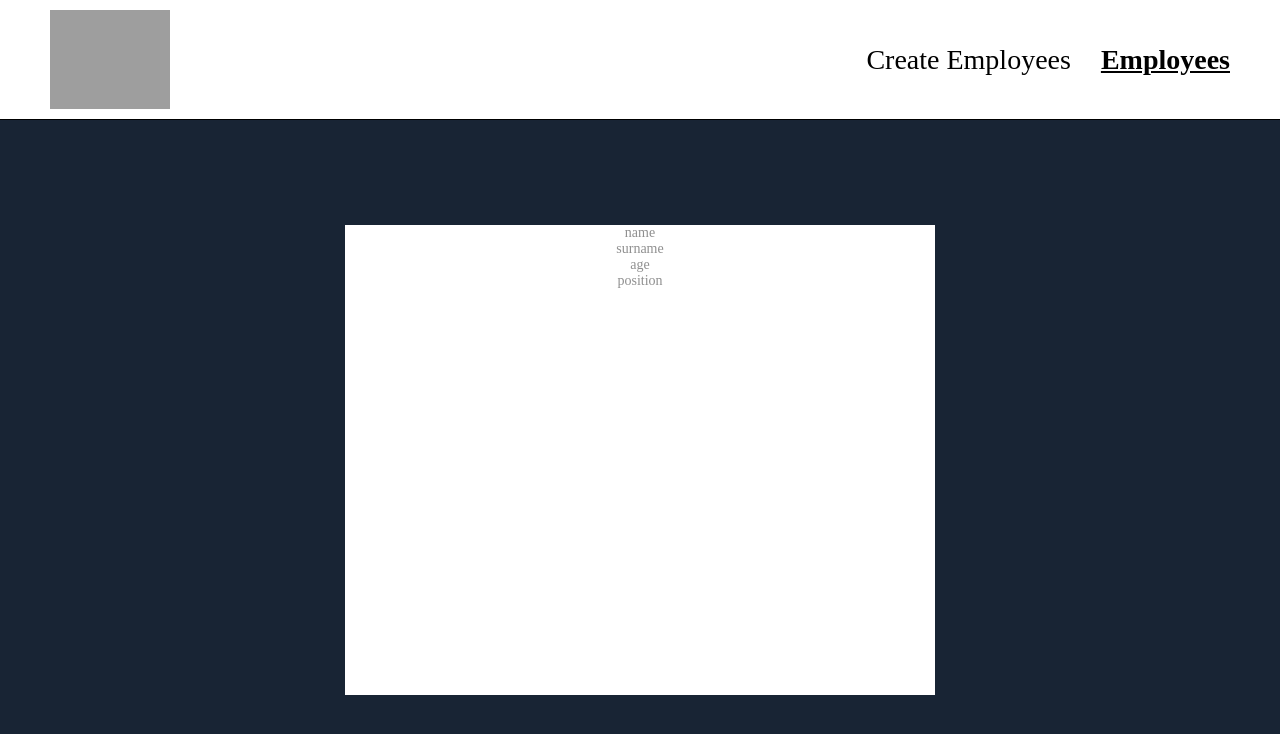
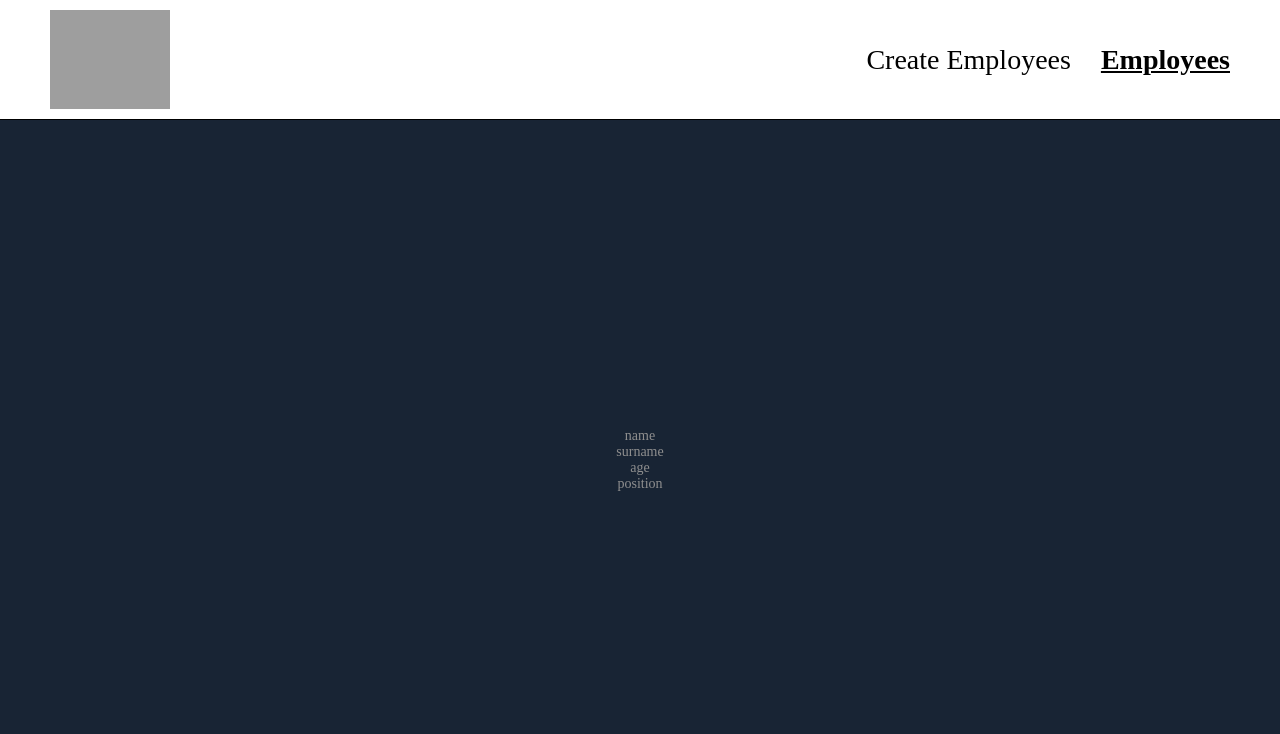
Before and after one commit to AllaBeloshapka/React_ts, a React (Vite) app: page /employees in a window 1280 px wide. Shown: the top 734 px of the page. Built offline with nearby package versions, Linux system fonts and the light colour scheme; grey boxes are pictures that could not be loaded.

Commit message:
update Employees

```diff
--- a/src/pages/Project_15/Employees/Employees.tsx
+++ b/src/pages/Project_15/Employees/Employees.tsx
@@ -1,6 +1,6 @@
 import { useContext } from "react";
 import { AppLayoutContext } from "../Layout";
-import { DataWrapper, Label, Value } from "./styles";
+import { Label, Value } from "./styles";
 import { PageWrapper } from "pages/EmployeeApp/LogIn/styles";
 
 
@@ -13,7 +13,7 @@ function Employees() {
   const { employee } = context;
 
   return (
-    <DataWrapper>
+
        < PageWrapper>
         <Label>name</Label>
         <Value>{employee?.name}</Value>
@@ -24,7 +24,7 @@ function Employees() {
         <Label>position</Label>
         <Value>{employee?.jobPosition}</Value>
         </ PageWrapper>
-    </DataWrapper>
+
   )
 }
 export default Employees;
--- a/src/pages/Project_15/Employees/styles.ts
+++ b/src/pages/Project_15/Employees/styles.ts
@@ -1,10 +1,5 @@
 import styled from "@emotion/styled";
 
-export const DataWrapper = styled.div`
-width: 590px;
-height: 470px;
-background: white;
-`;
 
 export const PageWrapper = styled.div`
 width: 590px;
```
